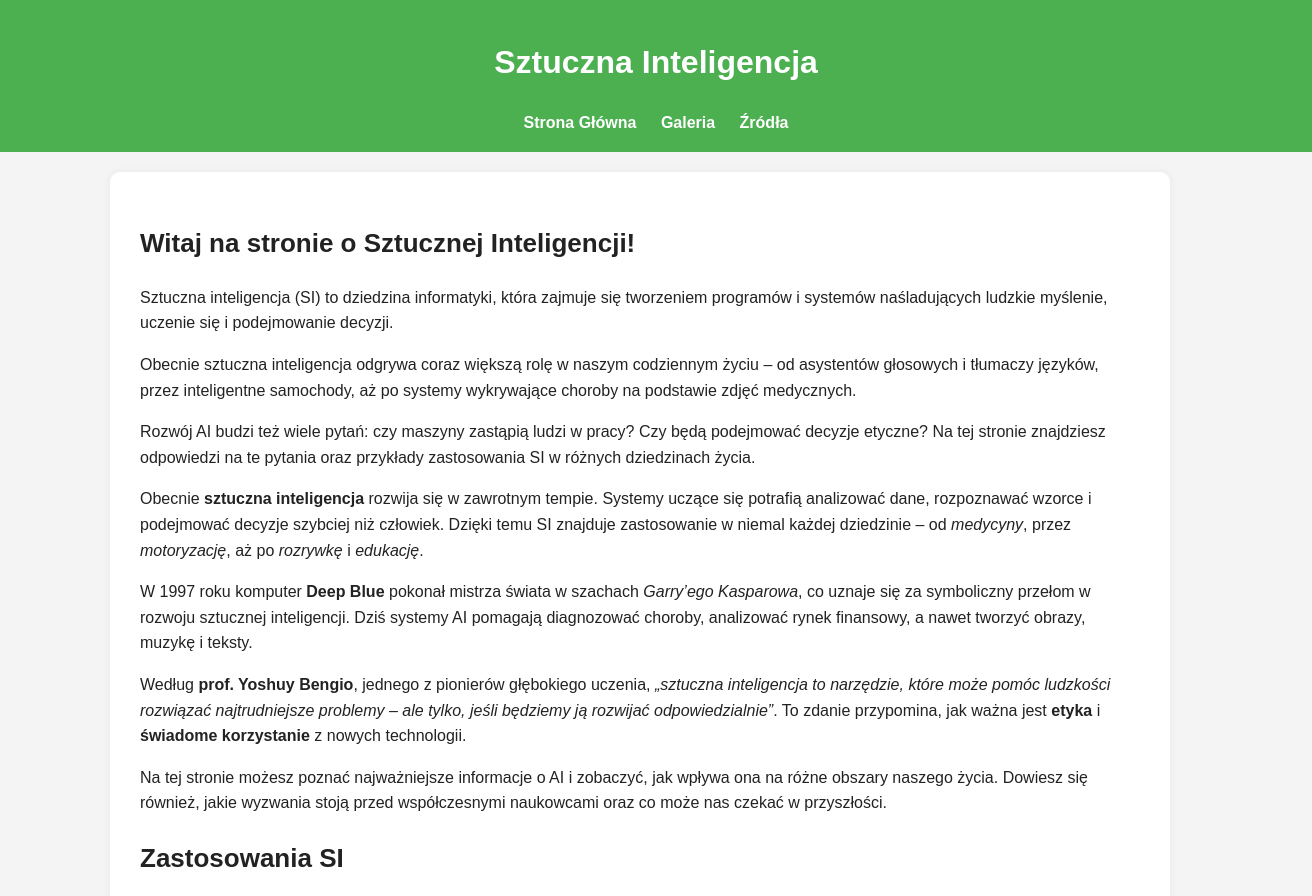
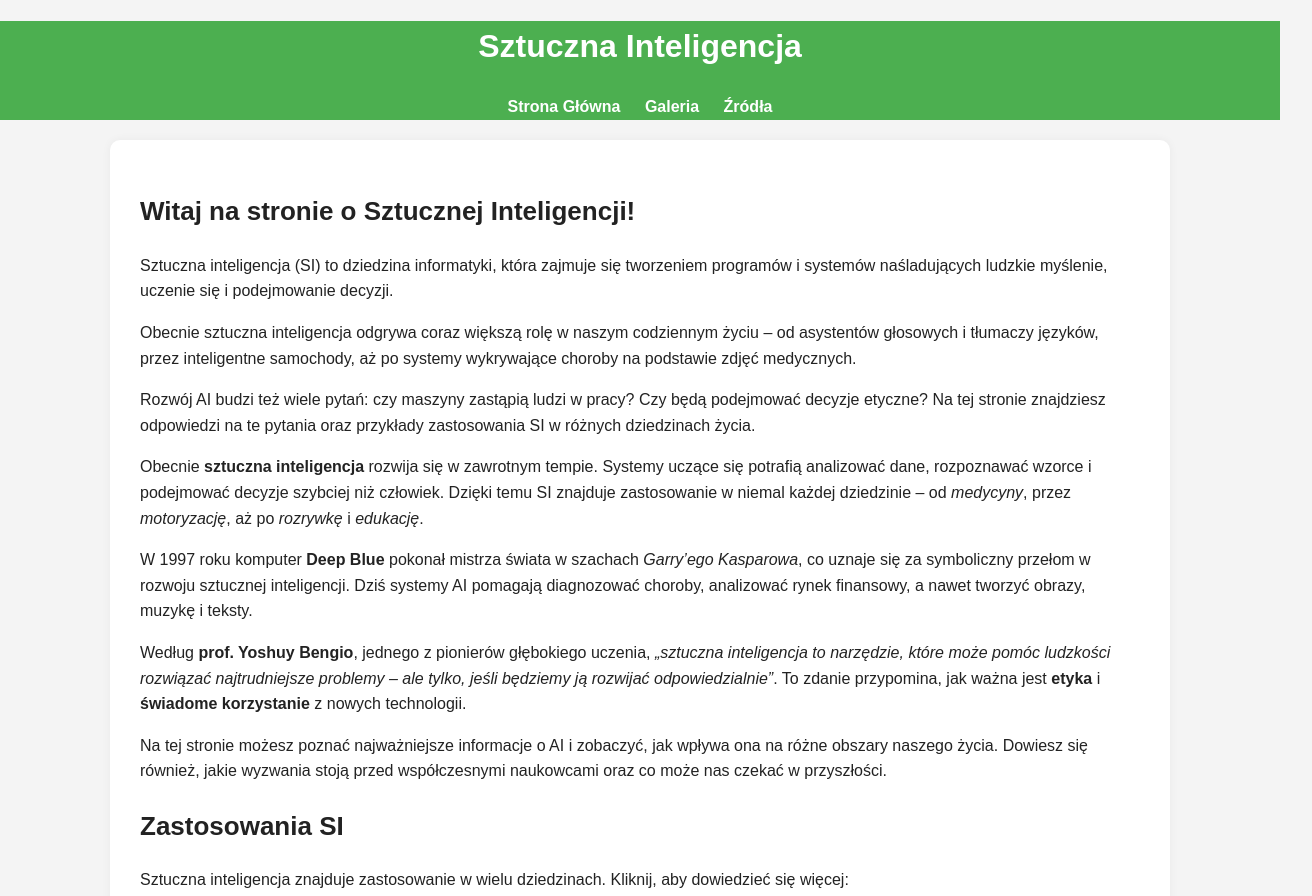
Before and after one commit to Kar-lang-beep/projekt-www-na-6, a plain HTML site: page index.html in a window 1280 px wide. Shown: the top 896 px of the page, 1312 px wide, since content can reach past the window. Drawn offline with Linux system fonts and the light colour scheme.

Commit message:
Update style.css

```diff
--- a/style.css
+++ b/style.css
@@ -8,6 +8,7 @@ body {
   color: #222;
   margin: 0;
   padding: 0;
+  width: 100%;
 }
 
 
@@ -16,15 +17,17 @@ header {
   width: 100vw;
   background-color: #4CAF50;
   color: white;
-  padding: 1em;
+  padding: 0em;
   text-align: center;
+  position: relative;
+  width: 100%;
 }
 
 footer {
   text-align: center;
   background-color: #4CAF50;
   color: white;
-  padding: 1em;
+  padding: 0em;
   position: relative;
   bottom: 0;
   width: 100%;
```
